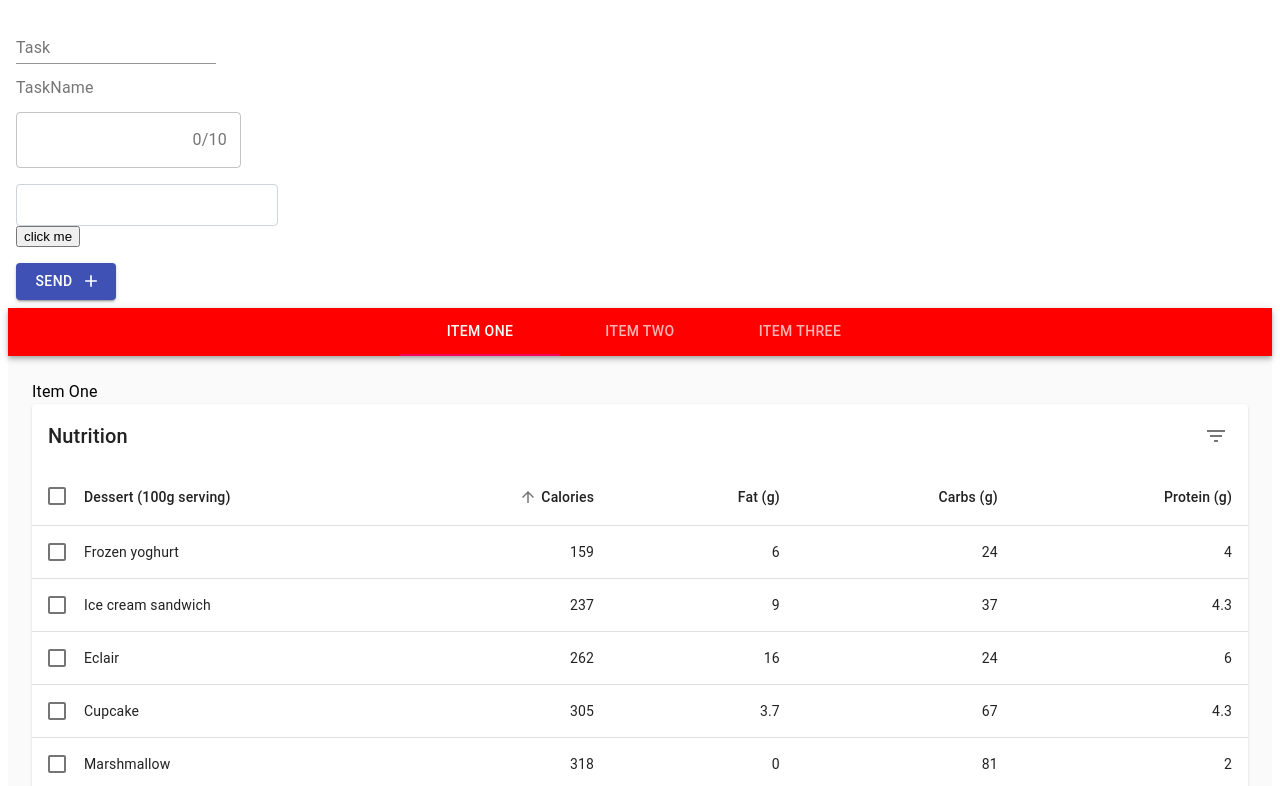
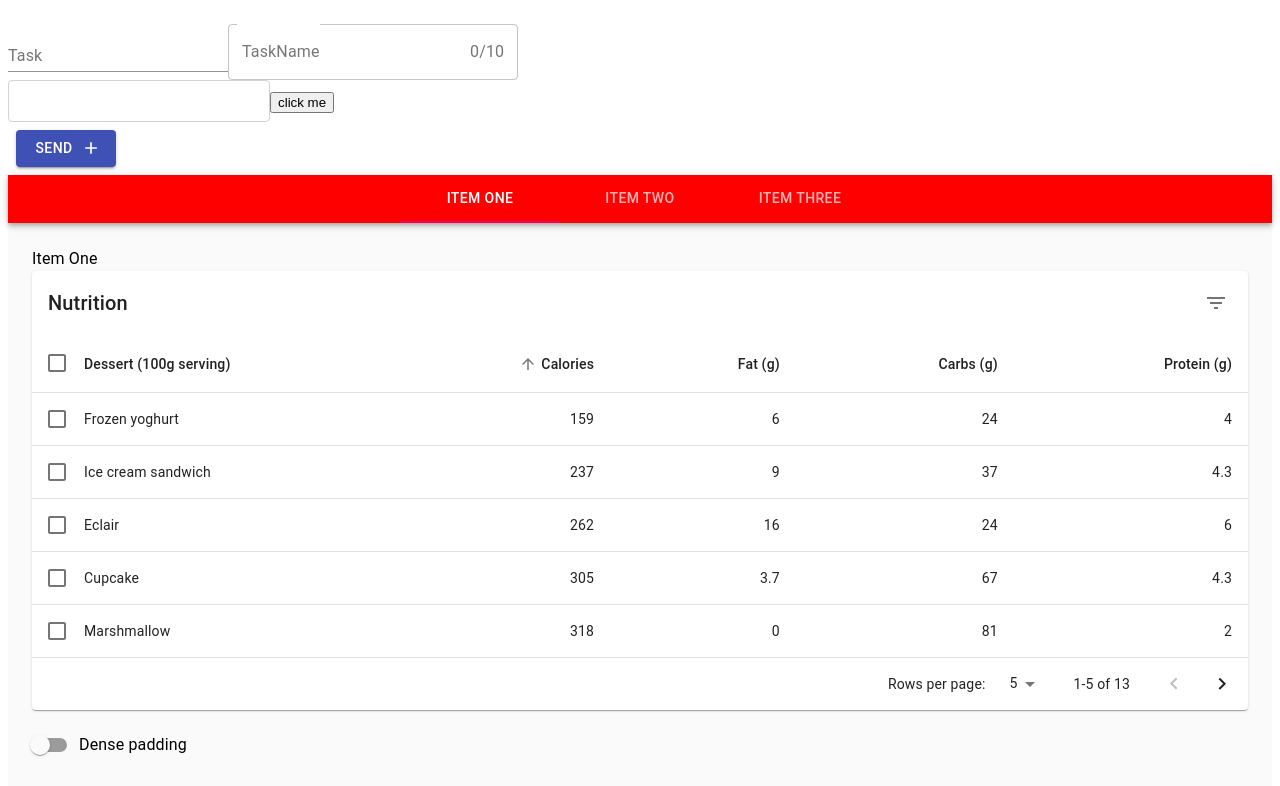
Before and after one commit to nagimemooo/react_practice_demo, a React (Create React App) app: page / in a window 1280 px wide. Shown: the top 786 px of the page. Built offline with nearby package versions, Linux system fonts and the light colour scheme.

Commit message:
Add: FormControl

```diff
--- a/src/component/InputBar.js
+++ b/src/component/InputBar.js
@@ -13,6 +13,7 @@ import {
   List,
   ListItem,
 } from "@material-ui/core";
+import FormControl from "@material-ui/core/FormControl";
 import { css } from "emotion";
 import Suggest from "./Suggest";
 
@@ -22,6 +23,16 @@ const useStyles = makeStyles((theme) => ({
       margin: theme.spacing(1),
       width: "25ch",
     },
+  },
+  form: {
+    display: "flex",
+    flexDirection: "column",
+    width: "fit-content",
+  },
+  formControl: {
+    marginTop: theme.spacing.unit * 2,
+    minWidth: 200,
+    maxWidth: 300,
   },
   button: {
     margin: theme.spacing(1),
@@ -96,12 +107,9 @@ export default function BasicTextFields(props) {
   };
 
   return (
-    <form
-      className={classes.root}
-      noValidate
-      autoComplete="off"
-      onSubmit={handleSubmit}
-    >
+    <form className={classes.form} noValidate autoComplete="off">
+      <div>
+        <FormControl className={classes.formControl} variant="outlined">
           <TextField
             id="standard-basic"
             error={!isOK}
@@ -110,13 +118,13 @@ export default function BasicTextFields(props) {
             value={task}
             onChange={handleTaskChange}
           />
-
+        </FormControl>
+        <FormControl className={classes.formControl} variant="outlined">
           <InputLabel htmlFor="TaskName">TaskName</InputLabel>
           <OutlinedInput
             name="TaskName"
             onChange={(e) => handleChangeValue(e, "TaskName")}
             error={!isValidName}
-        // label="Task"
             variant="outlined"
             value={TaskName}
             helperText={isValidName ? "" : "text length too long."}
@@ -124,10 +132,12 @@ export default function BasicTextFields(props) {
             endAdornment={
               <InputAdornment position="end">{`${TaskNamelen}/10`}</InputAdornment>
             }
+            labelWidth="100"
           />
           {/* <label className={formStyles.ErrorDiv}>{errorText}</label> */}
           <label>{errorText}</label>
-
+        </FormControl>
+      </div>
       <Suggest
         options={["life", "blog", "front-web", "go", "design", "others"]}
       />
```
Lines whose indentation alone changed are shown as unchanged.
